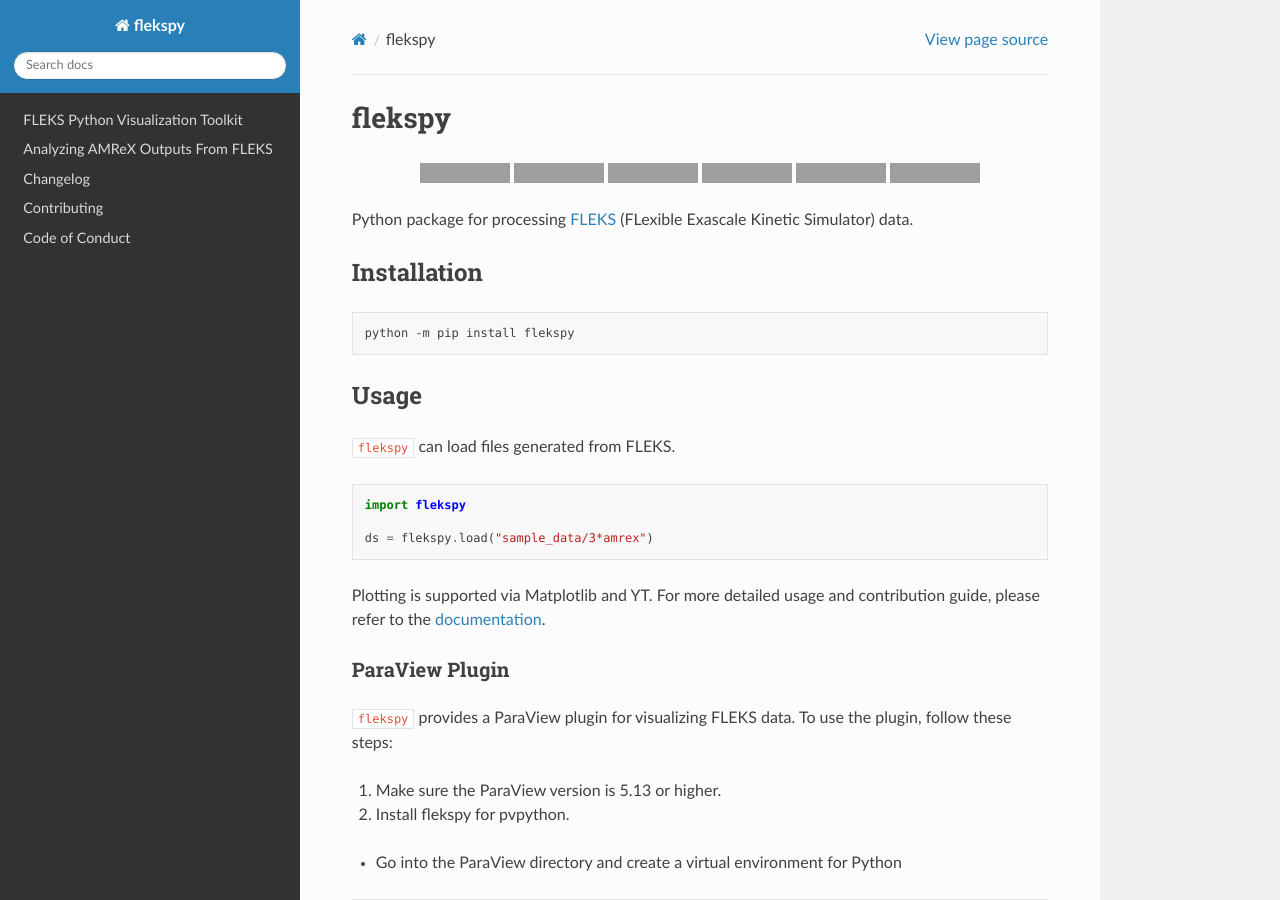
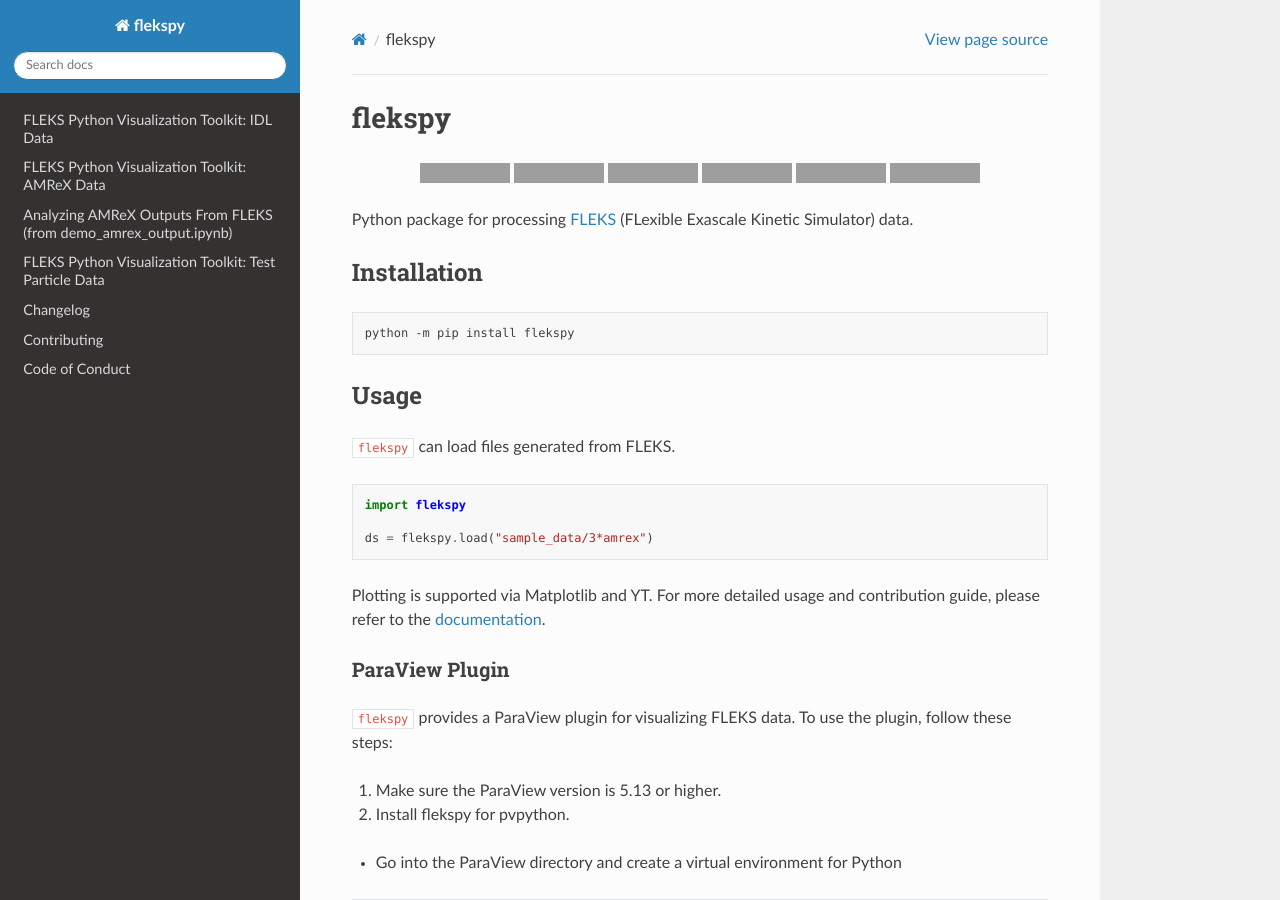
Before and after one commit to henry2004y/flekspy, a Sphinx documentation site: the page built from docs/index.md, in a window 1280 px wide and 900 px high. Built offline with Sphinx 7.4.7 and the Read the Docs theme 3.1.0, drawn with Linux system fonts in a browser that asks for light colours; pages that are not in the unit, such as notebooks, are missing from menus; grey boxes are pictures that could not be loaded.

Commit message:
refactor(docs): Reorganize documentation notebooks
This commit reorganizes the documentation notebooks to provide a clearer, more focused structure for users. The existing `tutorial.ipynb` and `demo_amrex_output.ipynb` have been replaced by three new notebooks, each dedicated to a specific data format:

- `idl_data.ipynb`: Covers loading and visualization of IDL format data.
- `amrex_data.ipynb`: Provides a comprehensive guide to AMReX format data, combining content from both of the old notebooks.
- `test_particle_data.ipynb`: Focuses on the analysis of test particle data.

The `docs/index.md` file has been updated to reflect these changes, ensuring that the documentation website will build correctly with the new structure. The old notebooks have been removed to avoid confusion.

```diff
--- a/docs/index.md
+++ b/docs/index.md
@@ -5,8 +5,9 @@
 :maxdepth: 1
 :hidden:
 
-tutorial.ipynb
-demo_amrex_output.ipynb
+idl_data.ipynb
+amrex_data.ipynb
+test_particle_data.ipynb
 changelog.md
 contributing.md
 conduct.md
```
Also changed, not shown: docs/amrex_data.ipynb, docs/demo_amrex_output.ipynb (deleted), docs/idl_data.ipynb (added), docs/test_particle_data.ipynb (added).
